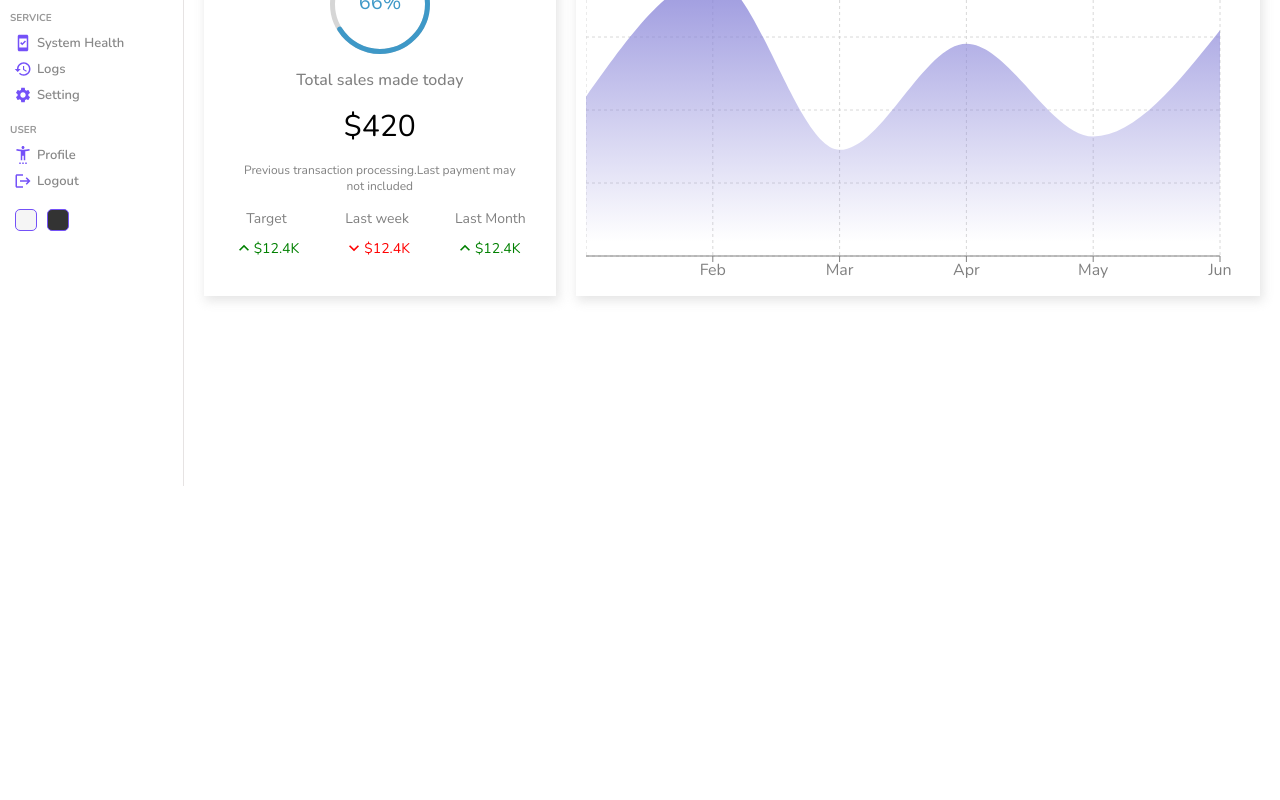
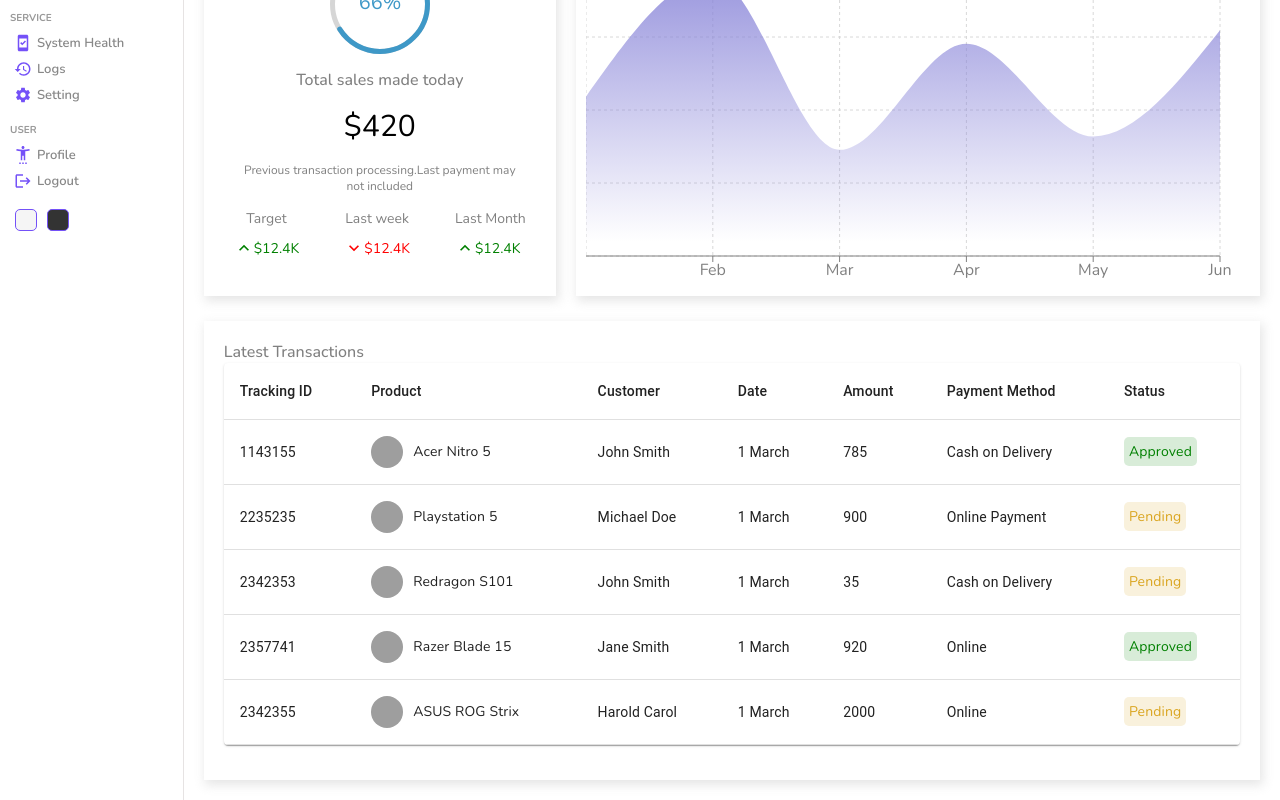
Before and after one commit to Radhi-Hudijan/noorBookingDp, a React (Create React App) app in the folder adminpanel/: page / in a window 1280 px wide. Shown: the part 314-1114 px from the top of the page. Before the commit the page ends 800 px from the top, so only its background shows below. Built offline with nearby package versions, Linux system fonts and the light colour scheme; grey boxes are pictures that could not be loaded.

Commit message:
transaction is done

```diff
--- /dev/null
+++ b/adminpanel/src/component/table/List.jsx
@@ -0,0 +1,103 @@
+import "./list.scss";
+import Table from "@mui/material/Table";
+import TableBody from "@mui/material/TableBody";
+import TableCell from "@mui/material/TableCell";
+import TableContainer from "@mui/material/TableContainer";
+import TableHead from "@mui/material/TableHead";
+import TableRow from "@mui/material/TableRow";
+import Paper from "@mui/material/Paper";
+
+const List = () => {
+  const rows = [
+    {
+      id: 1143155,
+      product: "Acer Nitro 5",
+      img: "https://m.media-amazon.com/images/I/81bc8mA3nKL._AC_UY327_FMwebp_QL65_.jpg",
+      customer: "John Smith",
+      date: "1 March",
+      amount: 785,
+      method: "Cash on Delivery",
+      status: "Approved",
+    },
+    {
+      id: 2235235,
+      product: "Playstation 5",
+      img: "https://m.media-amazon.com/images/I/31JaiPXYI8L._AC_UY327_FMwebp_QL65_.jpg",
+      customer: "Michael Doe",
+      date: "1 March",
+      amount: 900,
+      method: "Online Payment",
+      status: "Pending",
+    },
+    {
+      id: 2342353,
+      product: "Redragon S101",
+      img: "https://m.media-amazon.com/images/I/71kr3WAj1FL._AC_UY327_FMwebp_QL65_.jpg",
+      customer: "John Smith",
+      date: "1 March",
+      amount: 35,
+      method: "Cash on Delivery",
+      status: "Pending",
+    },
+    {
+      id: 2357741,
+      product: "Razer Blade 15",
+      img: "https://m.media-amazon.com/images/I/71wF7YDIQkL._AC_UY327_FMwebp_QL65_.jpg",
+      customer: "Jane Smith",
+      date: "1 March",
+      amount: 920,
+      method: "Online",
+      status: "Approved",
+    },
+    {
+      id: 2342355,
+      product: "ASUS ROG Strix",
+      img: "https://m.media-amazon.com/images/I/81hH5vK-MCL._AC_UY327_FMwebp_QL65_.jpg",
+      customer: "Harold Carol",
+      date: "1 March",
+      amount: 2000,
+      method: "Online",
+      status: "Pending",
+    },
+  ];
+
+  return (
+    <TableContainer component={Paper} className="table">
+      <Table sx={{ minWidth: 650 }} aria-label="simple table">
+        <TableHead>
+          <TableRow>
+            <TableCell className="tableCell">Tracking ID</TableCell>
+            <TableCell className="tableCell">Product</TableCell>
+            <TableCell className="tableCell">Customer</TableCell>
+            <TableCell className="tableCell">Date</TableCell>
+            <TableCell className="tableCell">Amount</TableCell>
+            <TableCell className="tableCell">Payment Method</TableCell>
+            <TableCell className="tableCell">Status</TableCell>
+          </TableRow>
+        </TableHead>
+        <TableBody>
+          {rows.map((row) => (
+            <TableRow key={row.id}>
+              <TableCell>{row.id}</TableCell>
+              <TableCell className="tableCell">
+                <div className="cellWrapper">
+                  <img src={row.img} alt="" className="image" />
+                  {row.product}
+                </div>
+              </TableCell>
+              <TableCell className="tableCell">{row.customer}</TableCell>
+              <TableCell className="tableCell">{row.date}</TableCell>
+              <TableCell className="tableCell">{row.amount}</TableCell>
+              <TableCell className="tableCell">{row.method}</TableCell>
+              <TableCell className="tableCell">
+                <span className={`status ${row.status}`}> {row.status}</span>
+              </TableCell>
+            </TableRow>
+          ))}
+        </TableBody>
+      </Table>
+    </TableContainer>
+  );
+};
+
+export default List;
--- /dev/null
+++ b/adminpanel/src/component/table/list.scss
@@ -0,0 +1,29 @@
+.table {
+  .cellWrapper {
+    display: flex;
+    align-items: center;
+
+    .image {
+      width: 32px;
+      height: 32px;
+      border-radius: 50%;
+      margin-right: 10px;
+      object-fit: cover;
+    }
+  }
+
+  .status {
+    padding: 5px;
+    border-radius: 5px;
+
+    &.Approved {
+      color: green;
+      background-color: rgba(0, 128, 0, 0.153);
+    }
+
+    &.Pending {
+      color: goldenrod;
+      background-color: rgba(218, 165, 32, 0.156);
+    }
+  }
+}
--- a/adminpanel/src/pages/home/Home.jsx
+++ b/adminpanel/src/pages/home/Home.jsx
@@ -4,6 +4,7 @@
 import Sidebar from "../../component/sidebar/Sidebar";
 import { Widget } from "../../component/widget/Widget";
 import "./home.scss";
+import Table from "../../component/table/List";
 
 const Home = () => {
   return (
@@ -22,6 +23,13 @@
           <FeaturedChart />
           <NormalChart />
         </div>
+
+        <div className="listContainer">
+          <div className="listTitle">
+            Latest Transactions
+            <Table />
+          </div>
+        </div>
       </div>
     </div>
   );
--- a/adminpanel/src/pages/home/home.scss
+++ b/adminpanel/src/pages/home/home.scss
@@ -14,5 +14,18 @@
     .charts {
       padding: 5px 20px;
     }
+
+    .listContainer {
+      -webkit-box-shadow: 2px 4px 10px 1px rgb(0, 0, 0, 0.47);
+      box-shadow: 2px 4px 10px 1px rgb(201, 201, 201, 0.47);
+      padding: 20px;
+      margin: 20px;
+
+      .listTitle {
+        font-weight: 500;
+        color: gray;
+        margin-bottom: 15px;
+      }
+    }
   }
 }
```
